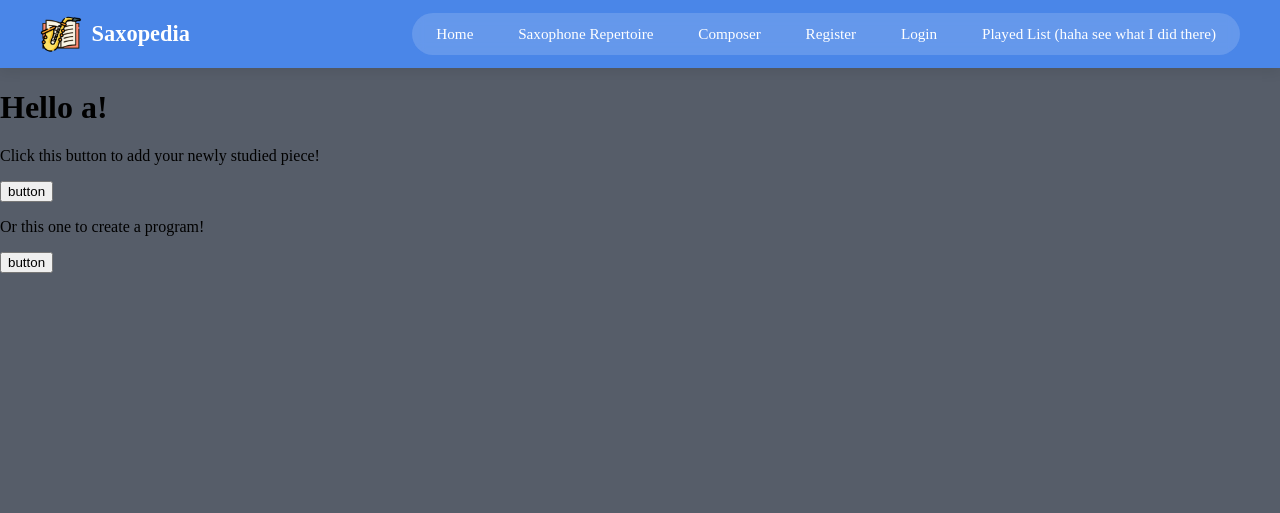
After one commit to gsarangi64/Saxopedia, a Flask app: page /playedlist in a window 1280 px wide. The commit adds this page. Shown: the top 513 px of the page. Run offline with Flask 3, Linux system fonts and the light colour scheme; a user stored in the database is signed in.

Commit message:
added the rep studied/program page (does nothing rn)

```diff
--- a/app/app.py
+++ b/app/app.py
@@ -2,7 +2,7 @@
 import os
 
 from flask import Flask, render_template, flash, redirect, url_for, request
-from flask_login import login_user, LoginManager
+from flask_login import login_user, LoginManager, current_user, login_required
 from services import load_repertoire, fetch_composer
 
 from models import db, User, createUser
@@ -76,6 +76,12 @@ def login():
     return render_template("login.html", form=form)
 
 
+@app.route("/playedlist")
+@login_required
+def played():
+    return render_template("repstudied.html", current_user=current_user)
+
+
 @app.route("/")
 def index():
     data = load_repertoire()
--- a/app/templates/base.html
+++ b/app/templates/base.html
@@ -19,6 +19,7 @@
                 <a class="nav-link" href="{{ url_for('composer', name='Bach') }}">Composer</a>
                 <a class="nav-link" href="{{ url_for('register', form='form') }}">Register</a>
                 <a class="nav-link" href="{{ url_for('login', form='form') }}">Login</a>
+                <a class="nav-link" href="{{ url_for('played', current_user='current_user') }}">Played List (haha see what I did there)</a>
             </div>
         </div>
     </nav>
--- a/app/templates/composer.html
+++ b/app/templates/composer.html
@@ -2,7 +2,7 @@
 
 {% block title %}Composer{% endblock %}
 
-{% block content%}
+{% block content %}
 
 {% if composer %}
     <h1>{{ composer.name }}</h1>
--- a/app/templates/register.html
+++ b/app/templates/register.html
@@ -5,7 +5,7 @@
 {% block content%}
 
 <body>
-	<h1>Register below to create your own playlist!</h1>
+	<h1>Register below to create your own played list!</h1>
 	<form action="{{url_for('register')}}" method = "POST">
 		{{ form.hidden_tag() }}
 		{{ form.uname.label }} {{ form.uname() }}
--- /dev/null
+++ b/app/templates/repstudied.html
@@ -0,0 +1,13 @@
+{% extends "base.html" %}
+
+{% block title %}Played List{% endblock %}
+
+{% block content %}
+
+<h1>Hello {{ current_user.uname }}!</h1>
+<p>Click this button to add your newly studied piece!</p>
+<button>button</button>
+<p>Or this one to create a program!</p>
+<button>button</button>
+
+{% endblock %}
```
